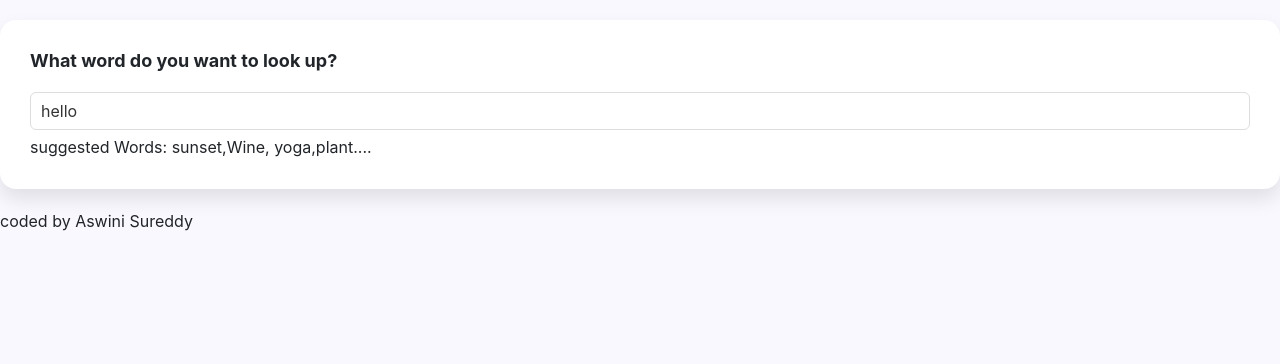
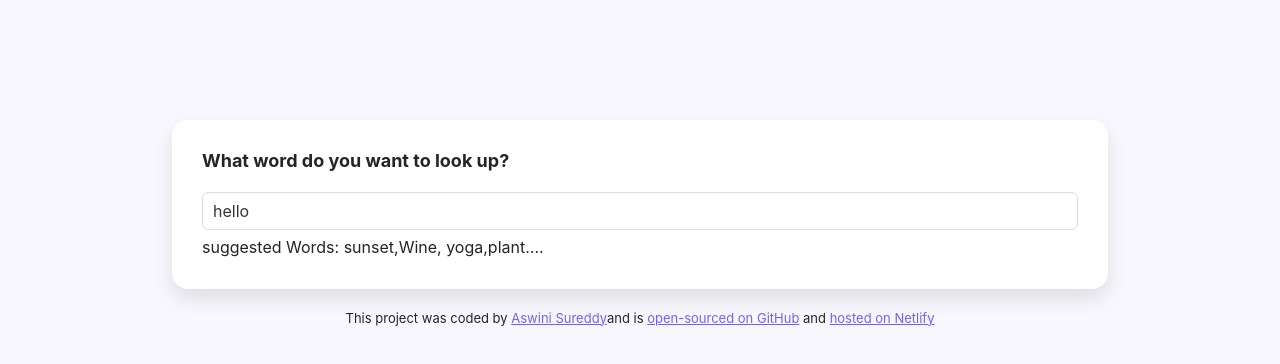
Before and after one commit to aswinina/dictionary-project, a React (Create React App) app: page / in a window 1280 px wide. Shown: the top 364 px of the page. Built offline with nearby package versions, Linux system fonts and the light colour scheme; no server answers.

Commit message:
improve the styles

```diff
--- a/src/App.css
+++ b/src/App.css
@@ -1,14 +1,22 @@
 body{
-  background-color: #f9f8fe;
+  background: #f9f7fe;
+  margin: 30px auto;
 }
 
-a{
-  color: #9670f4;
-}
-App{
+.App{
+  padding: 60px 0 100px;
   max-width: 960px;
   margin: 0 auto;
 }
-App-header{
+.App-header{
   margin: 30px 0;
 }
+.App-footer{
+  text-align: center;
+  margin-top: 20px;
+  font-size: 13px;
+}
+
+.App a {
+  color: #6c63ff;
+}
--- a/src/App.js
+++ b/src/App.js
@@ -5,6 +5,7 @@ import Dictionary from "./dictionary";
 export default function App() {
   return (
     <div className="App">
+      <div className="container">
       <header className="App-header">
 
       </header>
@@ -12,8 +13,10 @@ export default function App() {
         <Dictionary defaultKeyword="hello"/>
       </main>
       <footer className='App-footer'>
-        coded by Aswini Sureddy
+       This project was coded by <a href="https://aswinisureddy-profile.netlify.app/" >Aswini Sureddy</a>
+       and is <a href="https://github.com/aswinina/dictionary-project" >open-sourced on GitHub</a> and <a href="https://dictionary-app-project-build.netlify.app/">hosted on Netlify</a>
       </footer>
+    </div>
     </div>
   );
 }
```
